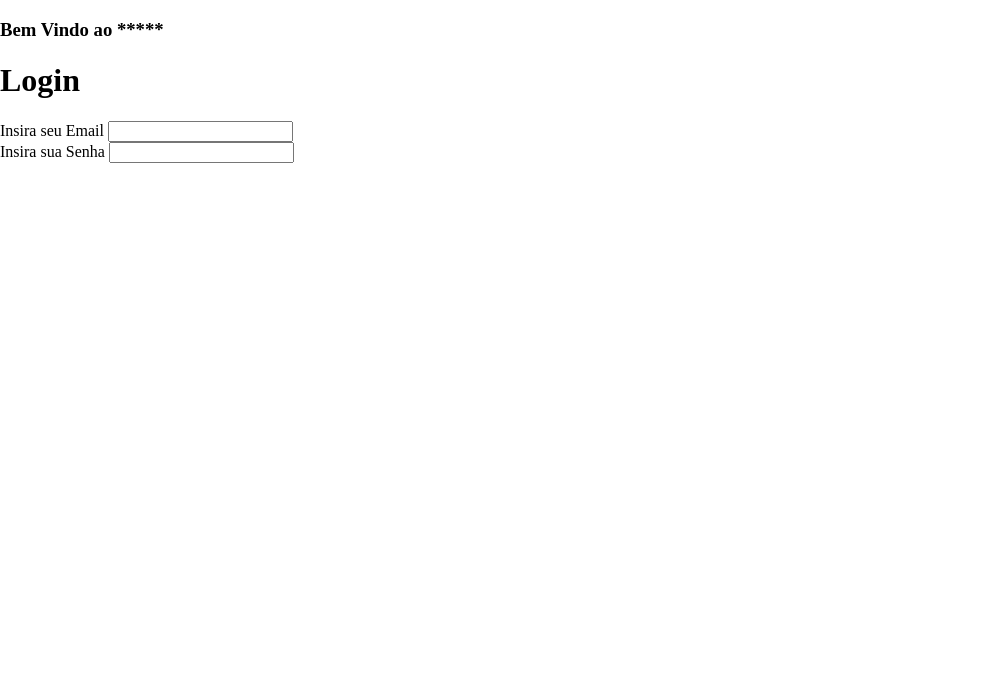
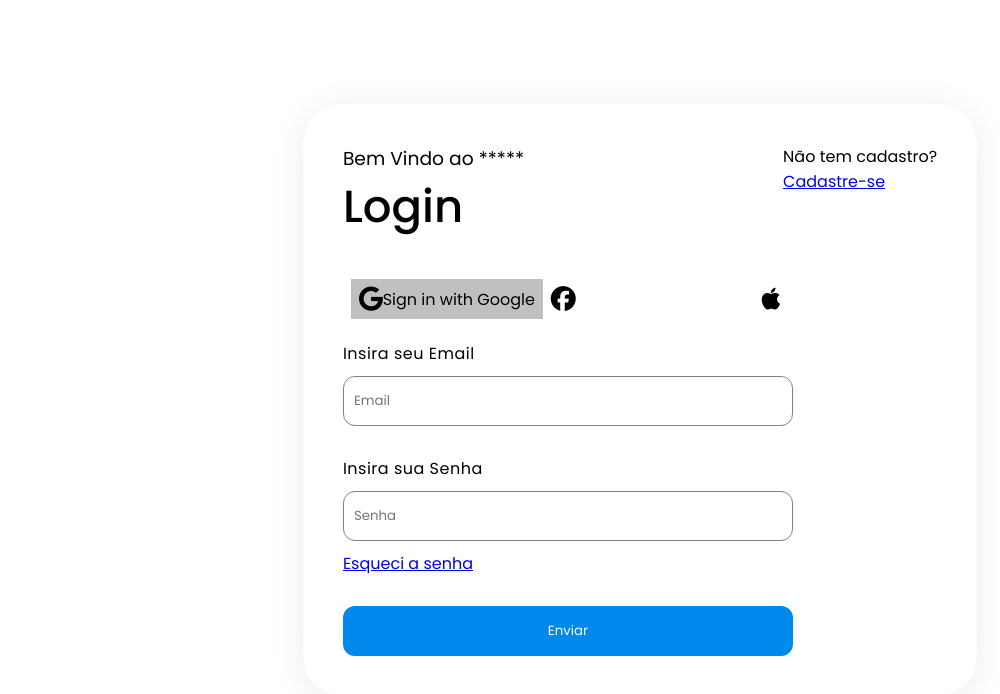
Before and after one commit to WashRogati/SISTEMA-DE-GERENCIAMENTO, a plain HTML site: page index.html in a window 1280 px wide. Shown: the whole page, without its empty margins (0-1000 px from the left). Drawn offline with Linux system fonts and the light colour scheme; a web font is replaced by a local one.

Commit message:
Login semi completo

```diff
--- a/css/indexstyle.css
+++ b/css/indexstyle.css
@@ -1,227 +1,108 @@
-@import url('https://fonts.googleapis.com/css2?family=Poppins&display=swap');
+@import url('https://fonts.googleapis.com/css2?family=Poppins:ital,wght@0,100;0,200;0,300;0,400;0,500;0,600;0,700;0,800;0,900;1,100;1,200;1,300;1,400;1,500;1,600;1,700;1,800;1,900&family=Pragati+Narrow&family=Titillium+Web&display=swap');
+*{
+    margin: 0px;
+    padding: 0px;
+    box-sizing: border-box;
+    font-family: "Poppins";
+    font-weight: 400;
+}
 
 body{
-    background-color: white;
-    padding: 0px;
-    margin: 0px;
+    height: 100vh;
+    display: flex;
+    justify-content: center;
+    align-items: center;
+}
+
+form{
+    position: relative;
+    width: fit-content;
+    padding: 40px;
+    background-color: #fff;
+    box-shadow: 0px 4px 35px rgba(0, 0, 0, 0.08);
+    border-radius: 40px;
+    display: flex;
+    gap: 30px;
+    flex-direction: column;
+}
+
+.top > p{
+    display: flex;
+    flex-direction: column;
+    position: absolute;
+    right: 40px;
+    top: 40px;
+}
+
+.top > h1{
+    font-size: 45px;
+    font-weight: 500;
+}
+
+.quick-login{
+    padding: 8px;
+    height: 40px;
+    display: flex;
+    flex-direction: row;
+}
+
+.quick-login i{
+    font-size: 25px;
+}
+
+.google{
+    width: fit-content;
+    height: 40px;
+    background-color: #c0c0c0;
+}
+
+.google > p{
+    display: flex;
+
+}
+
+.google > p:hover{
+    visibility: visible;
+}
+
+.facebook > p{
+    visibility: hidden;
+}
+
+.apple > p{
+    visibility: hidden;
 }
 
 
+.campo{
+    display: flex;
+    flex-direction: column;
+    gap: 10px;
 
-/* .centro {
-    width: 100vw;
-    height: 100vh;
-    display: flex;
-    flex-wrap: nowrap;
 }
 
-.roxo {
-    width: 50vw;
-    height: 100%;
-    background-color: #4A0481;
-    display: flex;
-    justify-content: center;
+.campo > label{
+    font-size: 16px;
+    font-weight: 400;
+    letter-spacing: 0.5px
 }
 
 
-.centro img{
-    align-self: center;
-    width: 50vw;
-    height: 70vh;
+.campo > input{
+    width:  450px;
+    height: 50px;
+    border-radius: 12px;
+    border: 0.5px solid grey;
+    outline: none;
+    padding: 10px;
 }
 
-
-.cadastro{
-    font-family: "Poppins";
-    display: flex;
-    width: 50vw;
-    height: 100vh;
-    justify-content: center;
-    flex-wrap: nowrap;
+input:focus{
+    border: 0.5px solid #4285F4;
 }
 
-input{
-  width: 12vw;
-  height: 4vh;
-  border:none;
-  border-radius: 5px;
-  font-size: 0.8vw;
-  padding:10px;
-  box-shadow: 0px 0px 10px grey;
+#button {
+    background-color: #0089ED;
+    color: white;
+    border: none;
 }
-
-.a{
-  width: 16vw;
-}
-.b{
-  width: 3vw;
-}
-
-h1 {
-    grid-area: titulo;
-    font-family: "Poppins";
-    font-size: 3em;
-    flex-wrap: nowrap;
-    margin-left: 1vw;
-  }
-
-  @media screen and (min-width:100px) and  (max-width:1065px){
-    h1{
-      font-size: 2em;
-    }
-  }
-
-  @media screen and (min-width:100px) and  (max-width:710px){
-    h1{
-      font-size: 1em;
-    }
-  }
-
-  .content{
-    width: 40vw;
-    height: 8vh;
-    display: flex;
-    align-self:center;
-    justify-content: center;
-    flex-direction: column;
-  }
-
-  .risco2{
-    background-color: grey;
-    width: 8vw;
-    height: 1vh;
-    border-radius: 1vw;
-    position: relative;
-    left: 6vw;
-    filter: opacity(20%);
-
-  }
-
-  .risco{
-    grid-area: titulo;
-    background-color: #6B63FF;
-    width: 8vw;
-    height: 1vh;
-    border-radius: 1vw;
-    position: absolute;
-    top: 12vh;
-  }
-
-
-  @media screen and (min-width:100px) and (max-width:842px){
-    .item-b {
-      grid-area: nome;
-      width: 14vw;
-      margin-left: 1vw;
-      flex-wrap: nowrap;
-    }
-  }
-
-  .item-b {
-    grid-area: nome;
-    width: 14vw;
-    margin-left: 1vw;
-    flex-wrap: nowrap;
-  }
-  .item-c {
-    grid-area: sobrenome;
-    width: 10vw;
-    height: 5vh;
-    margin-left: 5vw;
-  }
-  .item-d {
-    grid-area: email;
-    position: relative;
-    width: 10vw;
-    height: 5vh;
-    margin-left: 1vw;
-  }
-  .item-e {
-    grid-area: celular;
-    position: relative;
-    width: 10vw;
-    height: 5vh;
-    margin-left: 5vw;
-  }
-  .item-f {
-    grid-area: rg;
-    position: relative;
-    width: 10vw;
-    height: 5vh;
-    margin-left: 1vw;
-  }
-
-  .item-g {
-    grid-area: cpf;
-    position: relative;
-    width: 10vw;
-    height: 5vh;
-    margin-left: 6vw;
-  }
-
-  .item-h {
-    grid-area: cep;
-    position: relative;
-    width: 6vw;
-    height: 5vh;
-    margin-left: 3vw;
-  }
-  .item-i {
-    grid-area: rua;
-    position: relative;
-    width: 10vw;
-    height: 5vh;
-    margin-left: 1vw;
-  }
-  .item-j {
-    grid-area: bairro;
-    position: relative;
-    width: 10vw;
-    height: 5vh;
-    margin-left: 2vw;
-  }
-  .item-k {
-    grid-area: numero;
-    position: relative;
-    width: 10vw;
-    height: 5vh;
-    margin-left: 2vw;
-  }
-  .item-l {
-    grid-area: cidade;
-    position: relative;
-    width: 10vw;
-    height: 5vh;
-    margin-left: 1vw;
-  }
-
-  .item-h input{
-    width: 6vw;
-  }
-
-  .item-m input{
-    width: 6vw;
-  }
-
-  .item-m {
-    grid-area: uf;
-    position: relative;
-    width: 6vw;
-    height: 5vh;
-    margin-left: 3vw;
-  }
-
-  .container {
-    width: 40vw;
-    display: grid;
-    flex-wrap: nowrap;
-    grid-template-columns: 35% 35% 30% ;
-    grid-template-rows: 20vh 15vh 15vh 15vh 15vh;
-    grid-template-areas:
-      "titulo titulo titulo"
-      "nome sobrenome ."
-      "email celular ."
-      "rg cpf ."
-      "rua bairro cep"
-      "cidade numero uf";
-  } */
--- a/index.html
+++ b/index.html
@@ -5,8 +5,9 @@
     <meta charset="UTF-8">
     <meta http-equiv="X-UA-Compatible" content="IE=edge">
     <meta name="viewport" content="width=device-width, initial-scale=1.0">
-    <title>Document</title>
+    <title>Login</title>
     <link rel="stylesheet" href="css/indexstyle.css">
+    <script src="https://kit.fontawesome.com/2e7d0c38c7.js" crossorigin="anonymous"></script>
 </head>
 
 <body>
@@ -14,15 +15,30 @@
         <div class="top">
             <h3>Bem Vindo ao *****</h3>
             <h1>Login</h1>
-            <p></p>
+            <p>Não tem cadastro? <a href="http://">Cadastre-se</a></p>
+        </div>
+        <div class="quick-login">
+            <div class="quick-login google">
+                <i class="fa-brands fa-google"></i><p>Sign in with Google</p>
+            </div>
+            <div class="quick-login facebook">
+                <i class="fa-brands fa-facebook"></i><p>Sign in with facebook</p>
+            </div>
+            <div class="quick-login apple">
+                <i class="fa-brands fa-apple"></i><p>Sign in with Apple</p>
+            </div>
         </div>
         <div class="campo">
             <label for="email">Insira seu Email</label>
-            <input type="email" name="email" id="email">
+            <input type="email" name="email" id="email" placeholder="Email">
         </div>
         <div class="campo">
             <label for="Password">Insira sua Senha</label>
-            <input type="password" name="password" id="password">
+            <input type="password" name="password" id="password" placeholder="Senha">
+            <a href="#">Esqueci a senha</a>
+        </div>
+        <div class="campo">
+            <input type="button" id="button" value="Enviar"/>
         </div>
     </form>
 </body>
```
Also changed, not shown: pag.html (deleted, +0 -12 lines).
